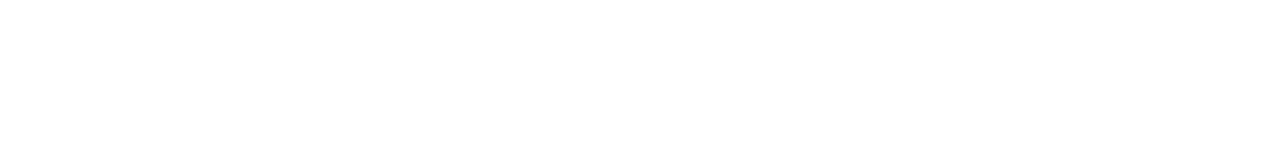
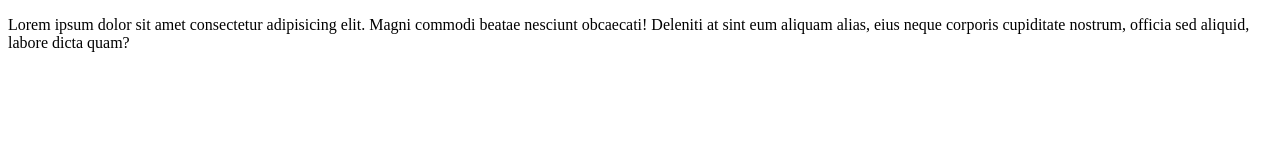
Before and after one commit to ale1-cambio/ale1-cambio.github.io, a plain HTML site: page index.html in a window 1280 px wide. Drawn offline with Linux system fonts and the light colour scheme.

Commit message:
Update index.html

```diff
--- a/index.html
+++ b/index.html
@@ -7,6 +7,6 @@
     <title>Document</title>
 </head>
 <body>
-
+    <p>Lorem ipsum dolor sit amet consectetur adipisicing elit. Magni commodi beatae nesciunt obcaecati! Deleniti at sint eum aliquam alias, eius neque corporis cupiditate nostrum, officia sed aliquid, labore dicta quam?</p>
 </body>
 </html>
```
